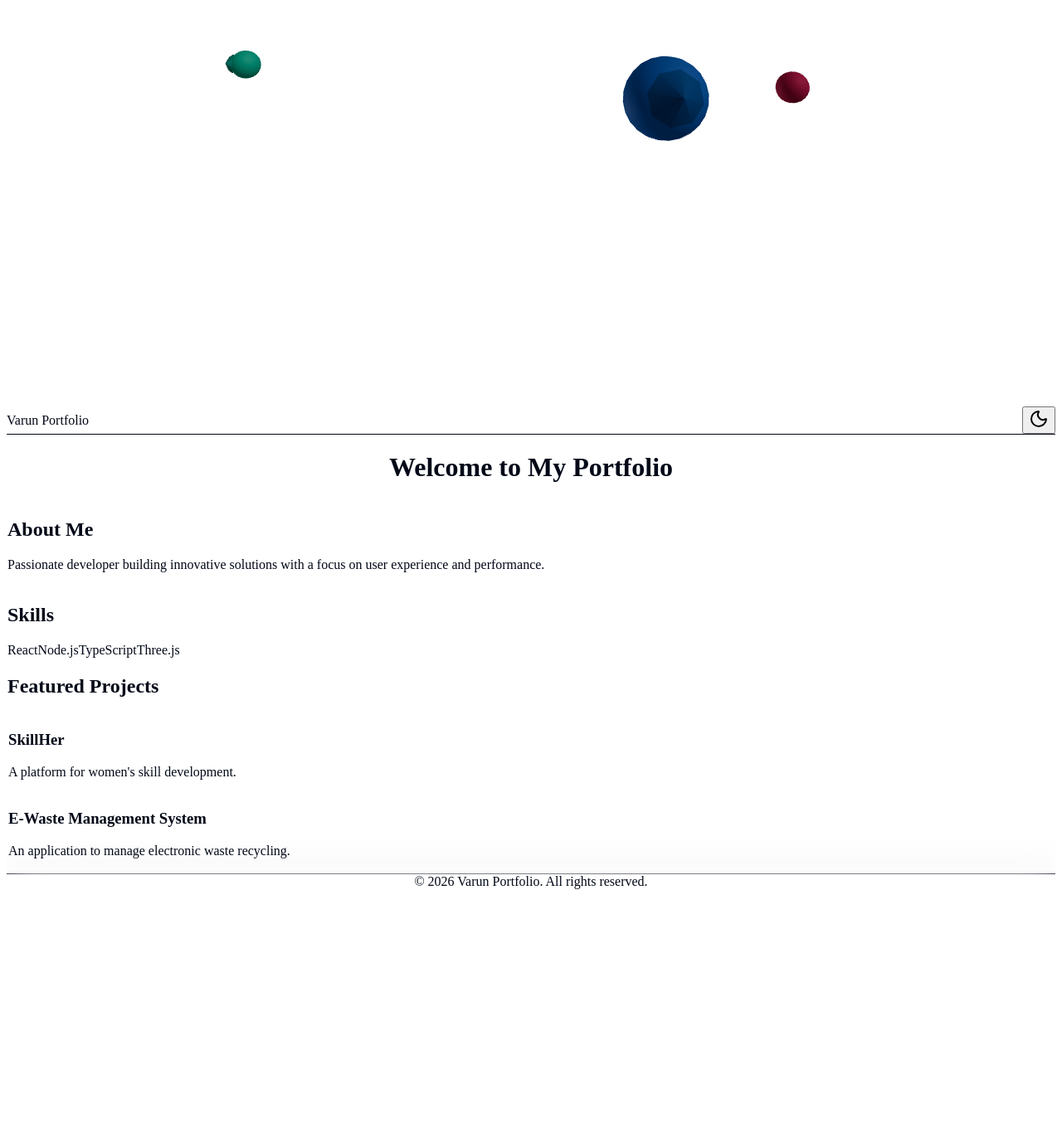
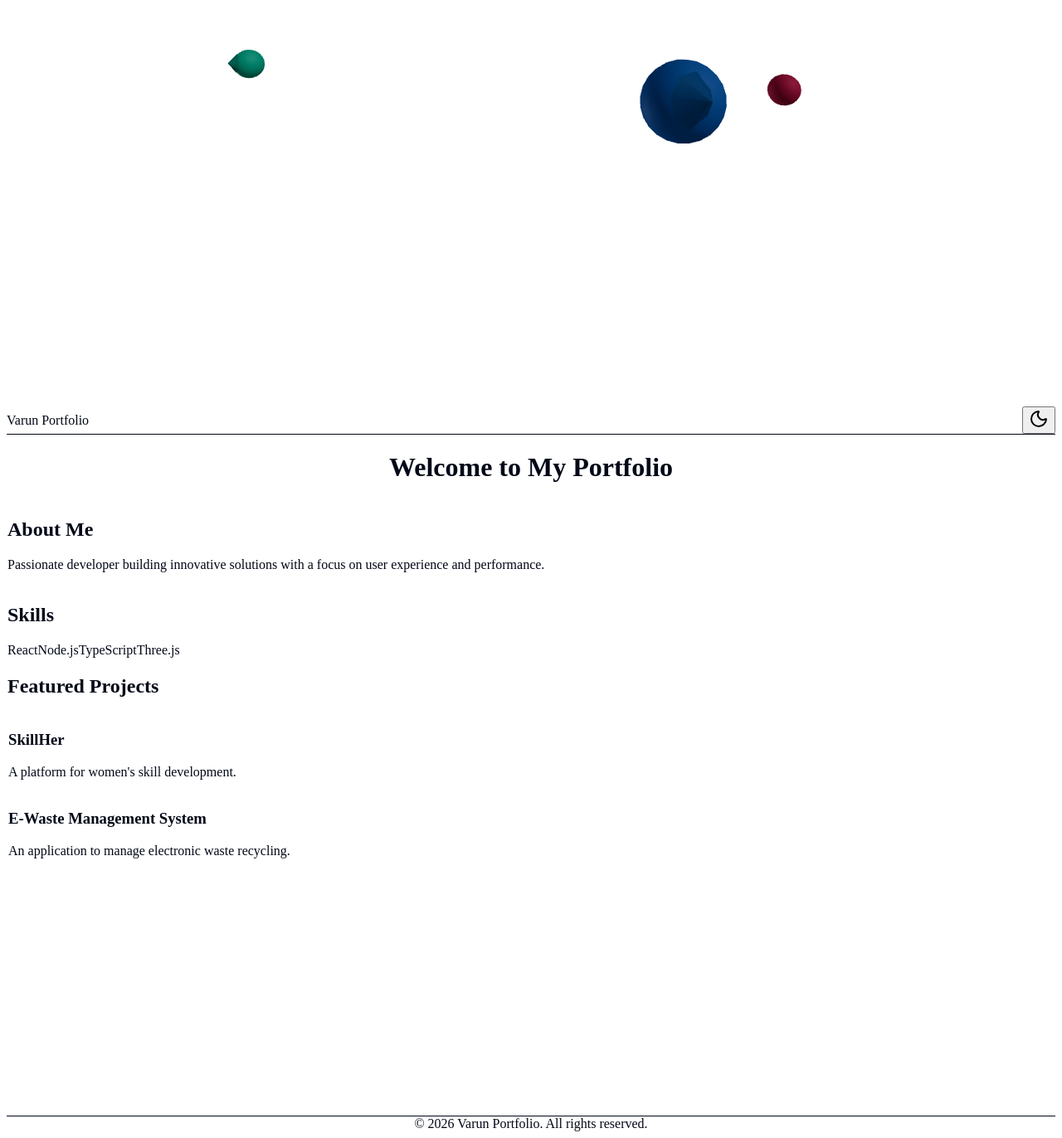
Before and after one commit to varun05126/Varuns-portfolio, a React (Vite) app in the folder frontend/: page / in a window 1280 px wide. Shown: the part 318-1690 px from the top of the page at 83% size. Before the commit the page ends 1398 px from the top, so only its background shows below. Built offline with nearby package versions, Linux system fonts and the light colour scheme.

Commit message:
Keep content visible above fish background

```diff
--- a/frontend/src/components/layout/Layout.tsx
+++ b/frontend/src/components/layout/Layout.tsx
@@ -7,16 +7,42 @@ interface LayoutProps {
   children: React.ReactNode;
 }
 
+class BackgroundBoundary extends React.Component<
+  { children: React.ReactNode },
+  { hasError: boolean }
+> {
+  state = { hasError: false };
+
+  static getDerivedStateFromError() {
+    return { hasError: true };
+  }
+
+  componentDidCatch(error: unknown) {
+    console.error('Fish background failed to render:', error);
+  }
+
+  render() {
+    if (this.state.hasError) return null;
+    return this.props.children;
+  }
+}
+
 const Layout: React.FC<LayoutProps> = ({ children }) => {
   return (
-    <>
-      <FishBackground />
-      <Header />
-      <main className="min-h-[calc(100vh_-_auto)] pb-12 relative z-10">
-        <div className="min-h-[calc(100vh_-_auto)]">{children}</div>
+    <div className="relative min-h-screen overflow-x-hidden bg-background text-foreground">
+      <BackgroundBoundary>
+        <FishBackground />
+      </BackgroundBoundary>
+      <div className="relative z-10">
+        <Header />
+      </div>
+      <main className="relative z-10 min-h-screen pb-12">
+        {children}
       </main>
-      <Footer />
-    </>
+      <div className="relative z-10">
+        <Footer />
+      </div>
+    </div>
   );
 };
 
--- a/frontend/src/components/three/FishBackground.tsx
+++ b/frontend/src/components/three/FishBackground.tsx
@@ -112,7 +112,7 @@ const FishBackground: React.FC = () => {
 
   return (
     <Canvas
-      className="fixed inset-0 pointer-events-none"
+      className="fixed inset-0 z-0 pointer-events-none"
       style={{ width: '100vw', height: '100vh' }}
       camera={{ position: [0, 0, 8], fov: 60 }}
       dpr={pixelRatio}
```
